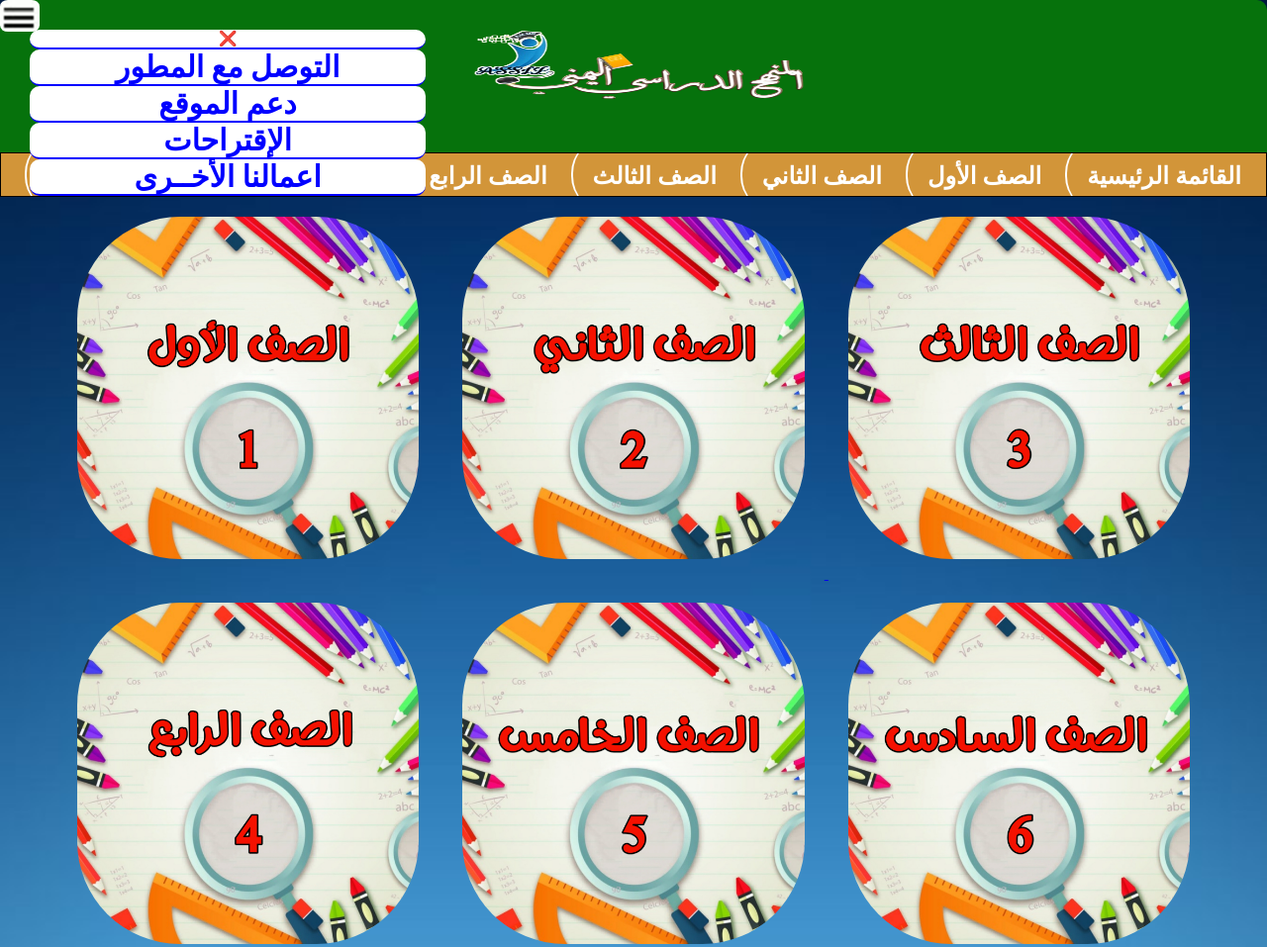
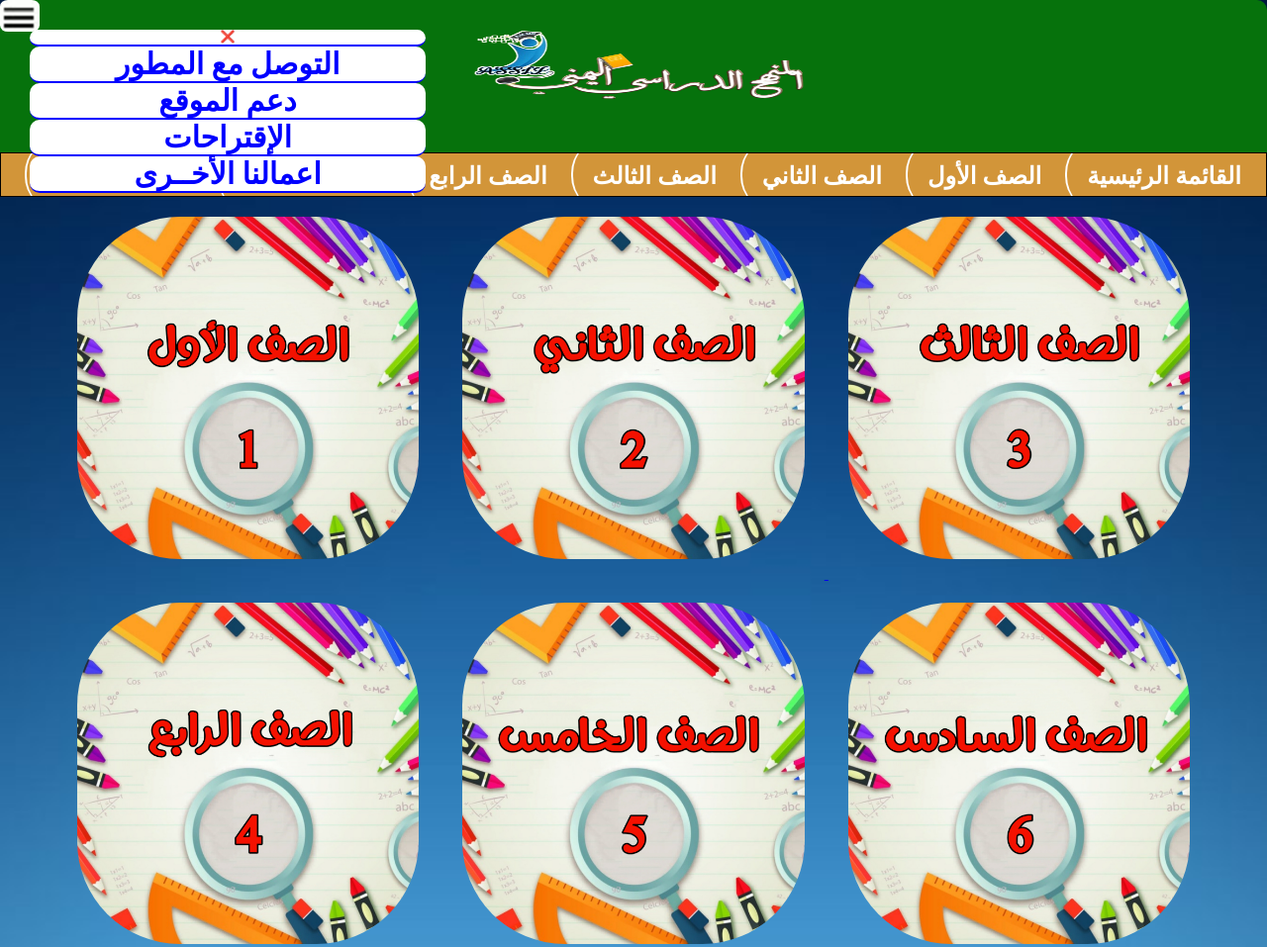
Before and after one commit to assil775458250/assil_book_yemen, a plain HTML site: page index2.html in a window 1280 px wide. Shown: the top 957 px of the page at 99% size. Drawn offline with Linux system fonts and the light colour scheme.

Commit message:
Add files via upload

```diff
--- a/index2.html
+++ b/index2.html
@@ -14,7 +14,7 @@
             <div class="dropdown" style="position: absolute;top: 25px;left: 30px;border-radius: 2px;margin: 0%;padding:0;top: 0;left: 0;position: absolute;">
             <img src="Veva/meun.jpg" alt=""  style="width: 200%;border-radius: 20%;position: 0;margin: 0;">
             <div class="drop_content" style="position: 0;margin: 0;z-index: 1;top: 0;left: 0;position: absolute;">
-                <a href="" class="ass" style="font-size: 50%;">❌</a>
+                <a href="" class="ass" style="font-size: 40%;">❌</a>
                 <a href="" class="ass">التوصل مع المطور</a>
                 <a href="" class="ass">دعم الموقع</a>
                 <a href="" class="ass">الإقتراحات </a>
```
